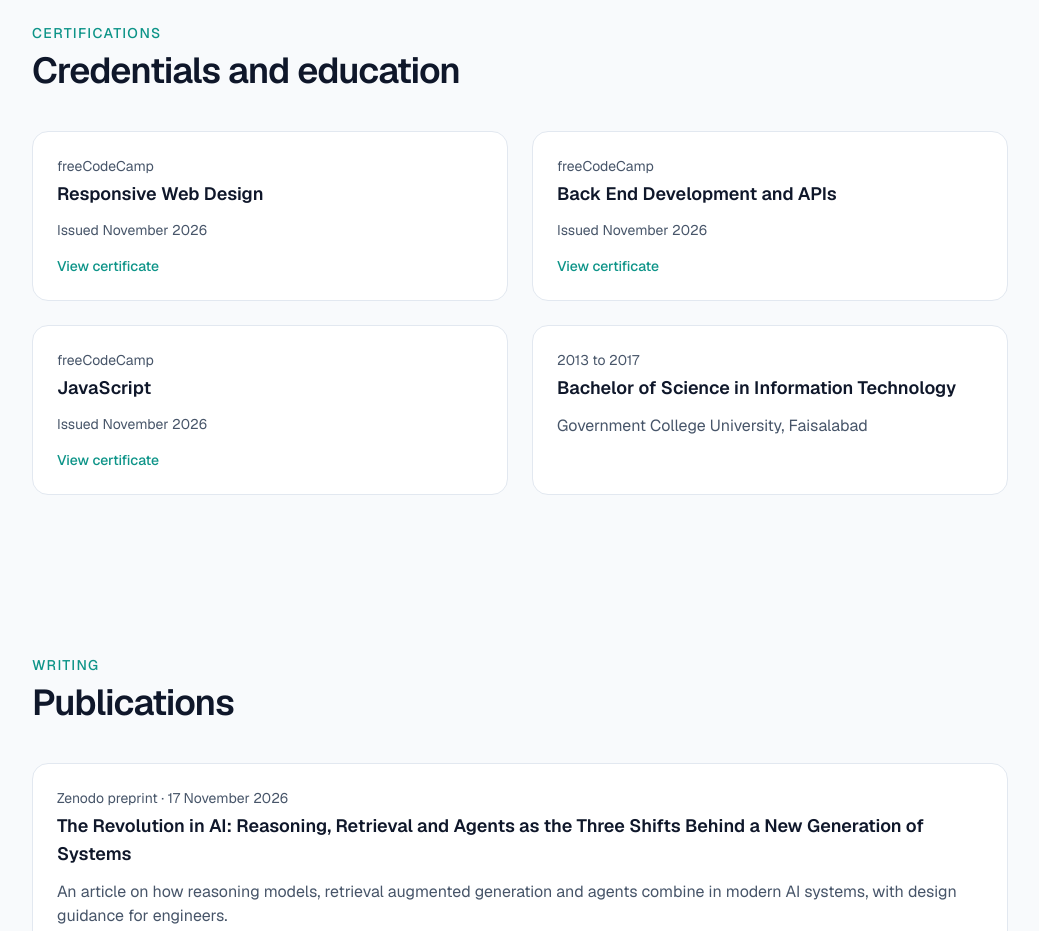
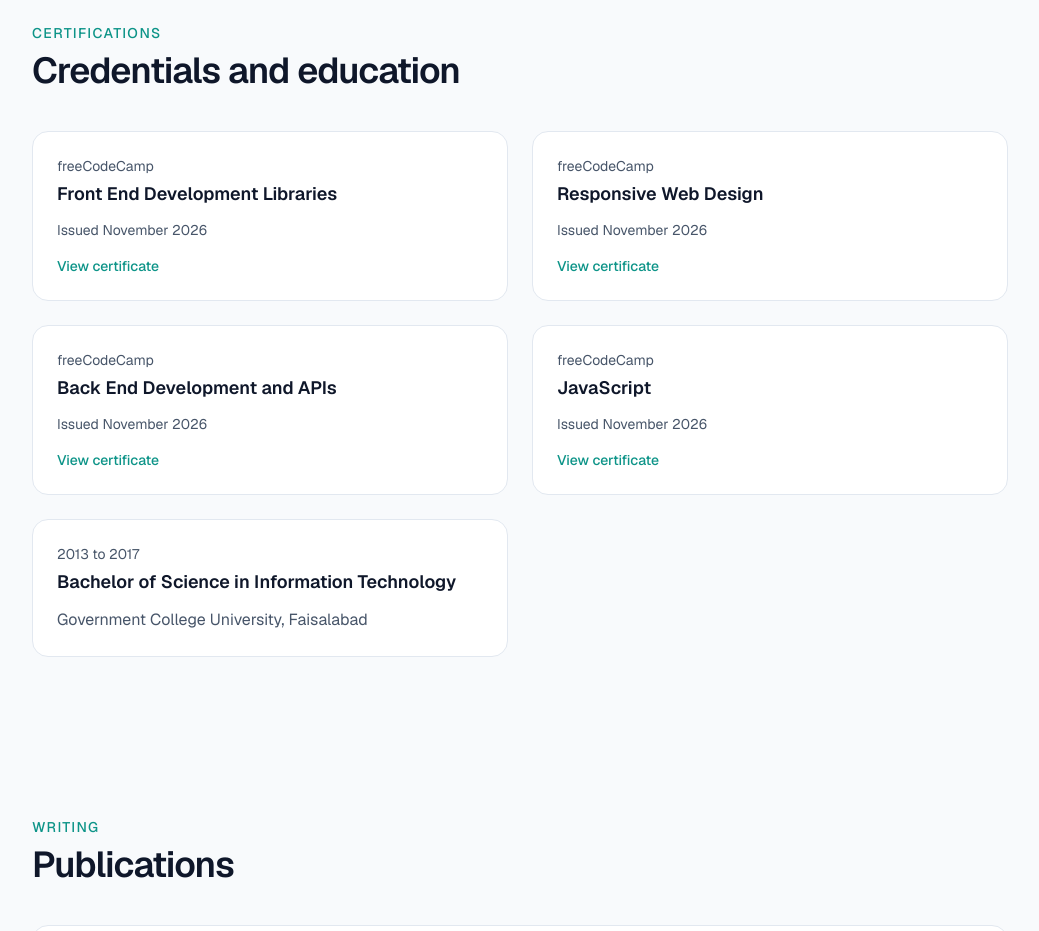
Before and after one commit to usmanhafeez147/portfolio, a Next.js app: page / in a window 1280 px wide. Shown: the part 5320-6251 px from the top of the page, without its empty margins (120-1159 px from the left). Built offline with nearby package versions, Linux system fonts and the light colour scheme.

Commit message:
Add Front End Development Libraries certification

```diff
--- a/src/data/profile.ts
+++ b/src/data/profile.ts
@@ -212,6 +212,12 @@ export const projects = [
 
 export const certifications = [
   {
+    name: "Front End Development Libraries",
+    issuer: "freeCodeCamp",
+    issued: "November 2026",
+    url: "https://www.freecodecamp.org/certification/usmanhafeez147/front-end-development-libraries-v9",
+  },
+  {
     name: "Responsive Web Design",
     issuer: "freeCodeCamp",
     issued: "November 2026",
```
